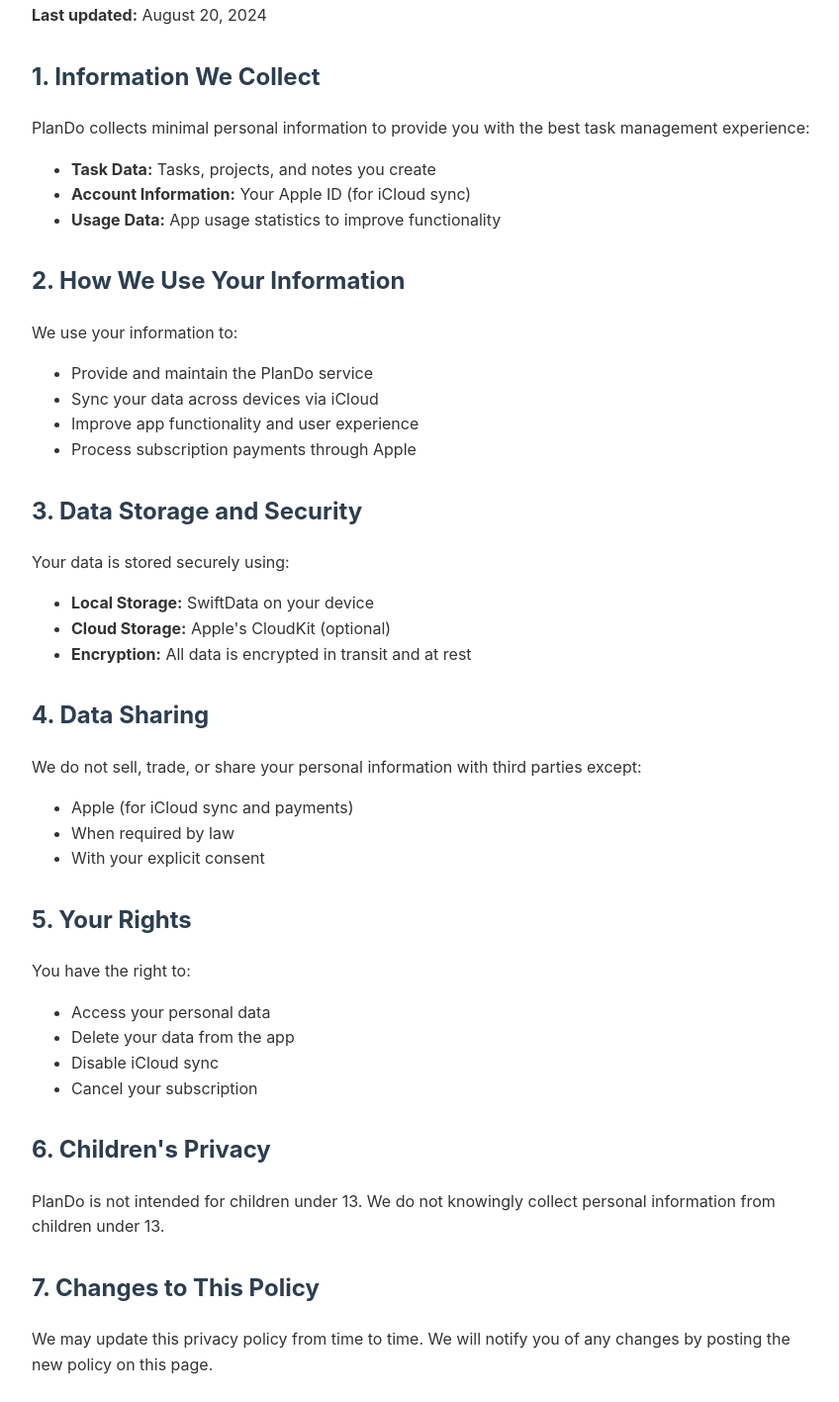
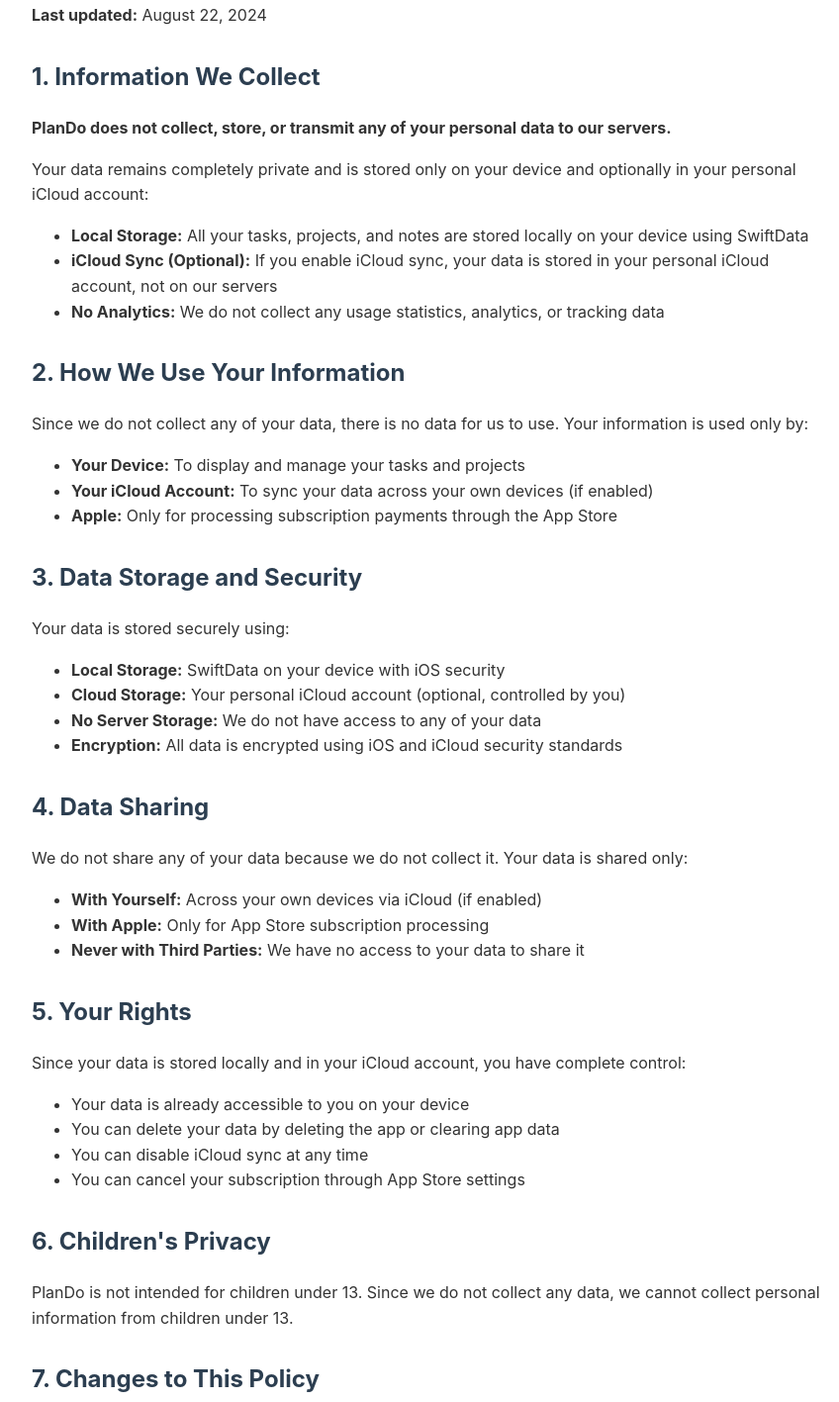
Before and after one commit to akgulkemal/plando-privacy, a plain HTML site: page privacy.html in a window 1280 px wide. Shown: the part 123-1540 px from the top of the page at 99% size, without its empty margins (208-1056 px from the left). Drawn offline with Linux system fonts and the light colour scheme.

Commit message:
privacy.html

```diff
--- a/privacy.html
+++ b/privacy.html
@@ -33,26 +33,26 @@
 </head>
 <body>
     <h1>PlanDo Privacy Policy</h1>
-    <p><strong>Last updated:</strong> August 20, 2024</p>
+    <p><strong>Last updated:</strong> August 22, 2024</p>
 
     <div class="section">
         <h2>1. Information We Collect</h2>
-        <p>PlanDo collects minimal personal information to provide you with the best task management experience:</p>
+        <p><strong>PlanDo does not collect, store, or transmit any of your personal data to our servers.</strong></p>
+        <p>Your data remains completely private and is stored only on your device and optionally in your personal iCloud account:</p>
         <ul>
-            <li><strong>Task Data:</strong> Tasks, projects, and notes you create</li>
-            <li><strong>Account Information:</strong> Your Apple ID (for iCloud sync)</li>
-            <li><strong>Usage Data:</strong> App usage statistics to improve functionality</li>
+            <li><strong>Local Storage:</strong> All your tasks, projects, and notes are stored locally on your device using SwiftData</li>
+            <li><strong>iCloud Sync (Optional):</strong> If you enable iCloud sync, your data is stored in your personal iCloud account, not on our servers</li>
+            <li><strong>No Analytics:</strong> We do not collect any usage statistics, analytics, or tracking data</li>
         </ul>
     </div>
 
     <div class="section">
         <h2>2. How We Use Your Information</h2>
-        <p>We use your information to:</p>
+        <p>Since we do not collect any of your data, there is no data for us to use. Your information is used only by:</p>
         <ul>
-            <li>Provide and maintain the PlanDo service</li>
-            <li>Sync your data across devices via iCloud</li>
-            <li>Improve app functionality and user experience</li>
-            <li>Process subscription payments through Apple</li>
+            <li><strong>Your Device:</strong> To display and manage your tasks and projects</li>
+            <li><strong>Your iCloud Account:</strong> To sync your data across your own devices (if enabled)</li>
+            <li><strong>Apple:</strong> Only for processing subscription payments through the App Store</li>
         </ul>
     </div>
 
@@ -60,36 +60,37 @@
         <h2>3. Data Storage and Security</h2>
         <p>Your data is stored securely using:</p>
         <ul>
-            <li><strong>Local Storage:</strong> SwiftData on your device</li>
-            <li><strong>Cloud Storage:</strong> Apple's CloudKit (optional)</li>
-            <li><strong>Encryption:</strong> All data is encrypted in transit and at rest</li>
+            <li><strong>Local Storage:</strong> SwiftData on your device with iOS security</li>
+            <li><strong>Cloud Storage:</strong> Your personal iCloud account (optional, controlled by you)</li>
+            <li><strong>No Server Storage:</strong> We do not have access to any of your data</li>
+            <li><strong>Encryption:</strong> All data is encrypted using iOS and iCloud security standards</li>
         </ul>
     </div>
 
     <div class="section">
         <h2>4. Data Sharing</h2>
-        <p>We do not sell, trade, or share your personal information with third parties except:</p>
+        <p>We do not share any of your data because we do not collect it. Your data is shared only:</p>
         <ul>
-            <li>Apple (for iCloud sync and payments)</li>
-            <li>When required by law</li>
-            <li>With your explicit consent</li>
+            <li><strong>With Yourself:</strong> Across your own devices via iCloud (if enabled)</li>
+            <li><strong>With Apple:</strong> Only for App Store subscription processing</li>
+            <li><strong>Never with Third Parties:</strong> We have no access to your data to share it</li>
         </ul>
     </div>
 
     <div class="section">
         <h2>5. Your Rights</h2>
-        <p>You have the right to:</p>
+        <p>Since your data is stored locally and in your iCloud account, you have complete control:</p>
         <ul>
-            <li>Access your personal data</li>
-            <li>Delete your data from the app</li>
-            <li>Disable iCloud sync</li>
-            <li>Cancel your subscription</li>
+            <li>Your data is already accessible to you on your device</li>
+            <li>You can delete your data by deleting the app or clearing app data</li>
+            <li>You can disable iCloud sync at any time</li>
+            <li>You can cancel your subscription through App Store settings</li>
         </ul>
     </div>
 
     <div class="section">
         <h2>6. Children's Privacy</h2>
-        <p>PlanDo is not intended for children under 13. We do not knowingly collect personal information from children under 13.</p>
+        <p>PlanDo is not intended for children under 13. Since we do not collect any data, we cannot collect personal information from children under 13.</p>
     </div>
 
     <div class="section">
@@ -99,7 +100,7 @@
 
     <div class="section">
         <h2>8. Data Retention</h2>
-        <p>Your data is retained as long as you use the app. You can delete your data at any time through the app settings.</p>
+        <p>Your data is retained as long as you keep it on your device or in your iCloud account. We do not retain any data since we do not collect it.</p>
     </div>
 
     <div class="contact">
```
